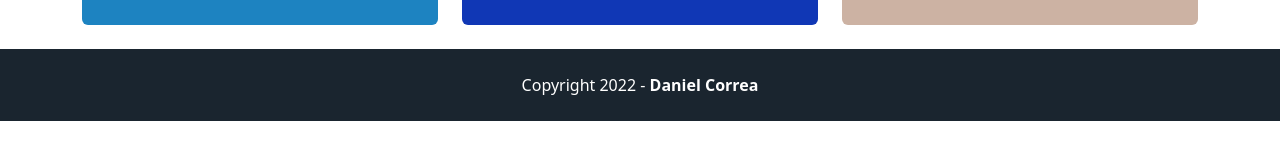
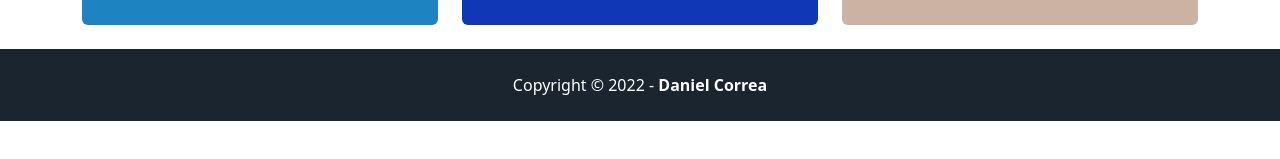
Before and after one commit to danielgara/react-online-store-ts, a React (Create React App) app: page / in a window 1280 px wide. Shown: the part 407-566 px from the top of the page. Built offline with nearby package versions, Linux system fonts and the light colour scheme.

Commit message:
imp: minor symbol

```diff
--- a/src/partials/Footer.tsx
+++ b/src/partials/Footer.tsx
@@ -2,7 +2,7 @@ function Footer() {
   return (
     <footer className="copyright mt-4 text-center text-white">
       <div className="text-center p-4">
-        Copyright 2022 -{" "}
+        Copyright © 2022  -{" "}
         <a
           target="_blank"
           className="text-reset fw-bold text-decoration-none"
```
